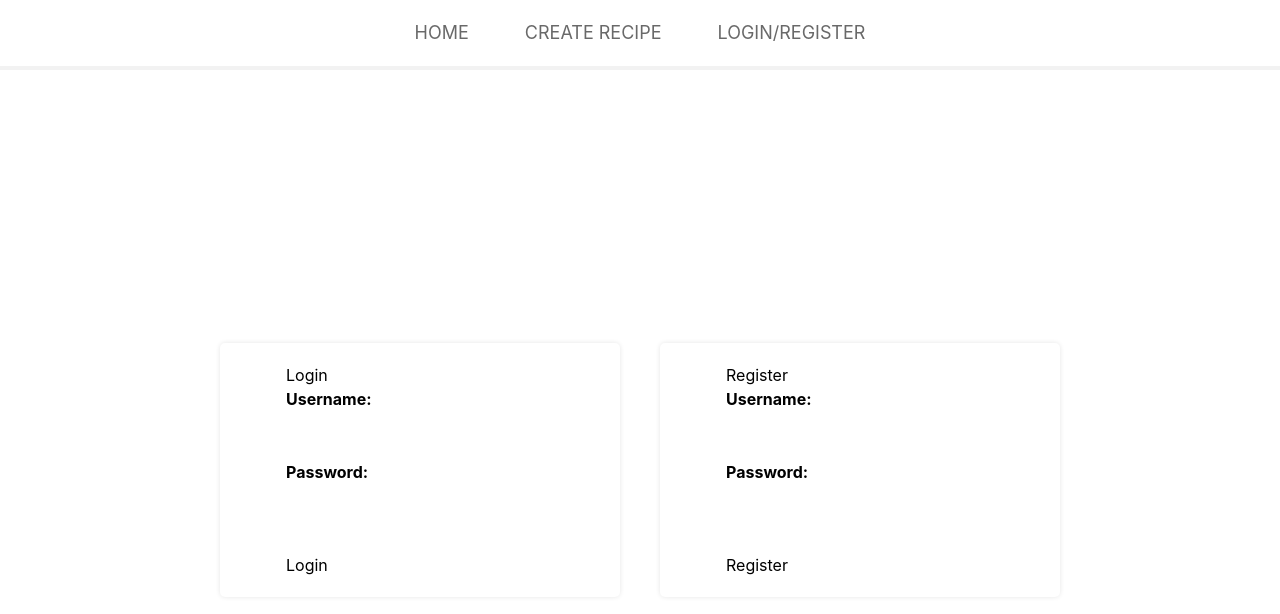
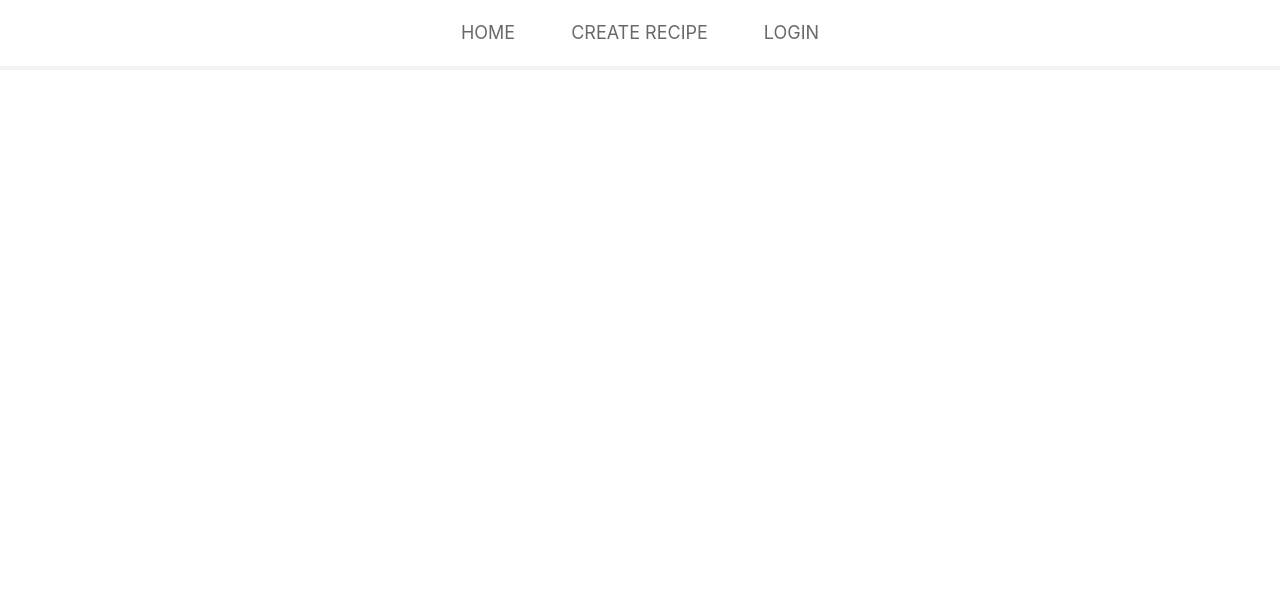
Before and after one commit to muhkyle17/recipe-app-mern, a React (Create React App) app in the folder client/: page /auth in a window 1280 px wide. Shown: the top 614 px of the page. Built offline with nearby package versions, Linux system fonts and the light colour scheme.

Commit message:
Move the login and register to its own component and remove auth page

```diff
--- a/client/src/App.js
+++ b/client/src/App.js
@@ -2,7 +2,8 @@ import './App.css'
 import { BrowserRouter as Router, Routes, Route } from 'react-router-dom'
 
 import Home from './pages/home'
-import Auth from './pages/auth'
+import Login from './pages/login'
+import Register from './pages/register'
 import CreateRecipe from './pages/create-recipe'
 import SavedRecipes from './pages/saved-recipes'
 import Navbar from './components/Navbar'
@@ -14,7 +15,8 @@ function App() {
         <Navbar />
         <Routes>
           <Route path='/' element={<Home />} />
-          <Route path='/auth' element={<Auth />} />
+          <Route path='/login' element={<Login />} />
+          <Route path='/register' element={<Register />} />
           <Route path='/create-recipe' element={<CreateRecipe />} />
           <Route path='/saved-recipes' element={<SavedRecipes />} />
         </Routes>
--- a/client/src/components/Navbar.js
+++ b/client/src/components/Navbar.js
@@ -21,8 +21,8 @@ const Navbar = () => {
         Create Recipe
       </Link>
       {!cookies.access_token ? (
-        <Link className='hover:text-orange-500' to='/auth'>
-          Login/Register
+        <Link className='hover:text-orange-500' to='/login'>
+          Login
         </Link>
       ) : (
         <>
--- a/client/src/pages/auth.js
+++ b/client/src/pages/auth.js
@@ -1,11 +1,6 @@
-import { useState } from 'react'
-import axios from 'axios'
-import { useCookies } from 'react-cookie'
-import { useNavigate } from 'react-router-dom'
-
 const Form = ({ username, setUsername, password, setPassword, label, onSubmit }) => {
   return (
-    <div className='auth-container'>
+    <div className='bg-orange-500'>
       <form onSubmit={onSubmit}>
         <h2>{label}</h2>
         <div className='form-group'>
@@ -31,80 +26,4 @@ const Form = ({ username, setUsername, password, setPassword, label, onSubmit })
   )
 }
 
-const Login = () => {
-  const [username, setUsername] = useState('')
-  const [password, setPassword] = useState('')
-
-  const [_, setCookies] = useCookies(['access_token'])
-  const navigate = useNavigate()
-
-  const onSubmit = async e => {
-    e.preventDefault()
-
-    try {
-      const response = await axios.post('http://localhost:3001/auth/login', {
-        username,
-        password,
-      })
-
-      setCookies('access_token', response.data.token)
-      window.localStorage.setItem('userID', response.data.userID)
-      navigate('/')
-    } catch (err) {
-      console.error(err)
-    }
-  }
-
-  return (
-    <Form
-      username={username}
-      setUsername={setUsername}
-      password={password}
-      setPassword={setPassword}
-      label='Login'
-      onSubmit={onSubmit}
-    />
-  )
-}
-
-const Register = () => {
-  const [username, setUsername] = useState('')
-  const [password, setPassword] = useState('')
-
-  const onSubmit = async e => {
-    e.preventDefault()
-    try {
-      await axios.post('http://localhost:3001/auth/register', {
-        username,
-        password,
-      })
-
-      // TODO: Make this into a modal in the redesign
-      alert('Registration Completed! You can now login.')
-    } catch (err) {
-      console.error(err)
-    }
-  }
-
-  return (
-    <Form
-      username={username}
-      setUsername={setUsername}
-      password={password}
-      setPassword={setPassword}
-      label='Register'
-      onSubmit={onSubmit}
-    />
-  )
-}
-
-const Auth = () => {
-  return (
-    <div className='auth'>
-      <Login />
-      <Register />
-    </div>
-  )
-}
-
-export default Auth
+export default Form
```
